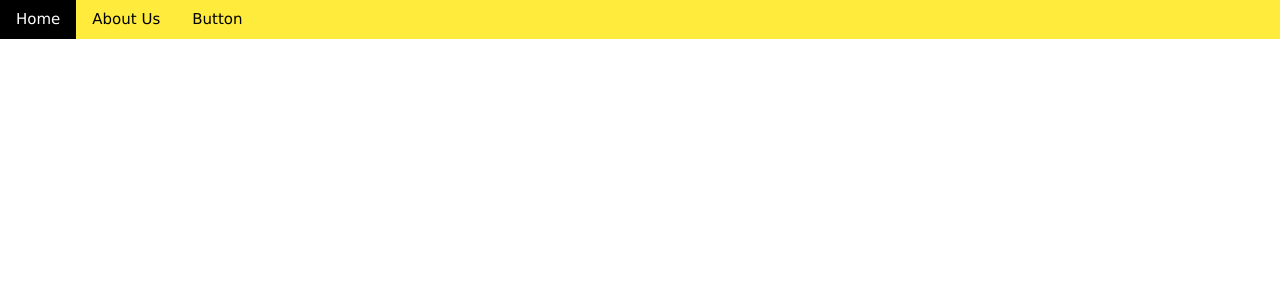
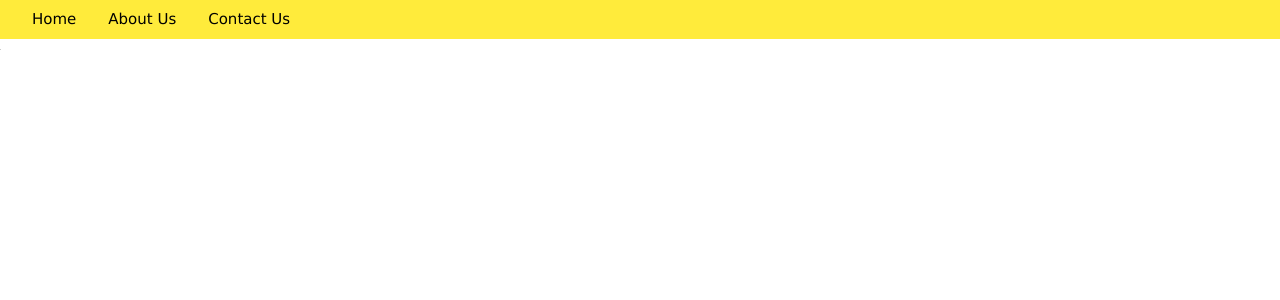
Before and after one commit to mordy-python/apiviz, a Flask app: page / in a window 1280 px wide. Shown: the top 300 px of the page. Run offline with Flask 2, Linux system fonts and the light colour scheme.

Commit message:
tryna figure out how to link the html and css together.

```diff
--- /dev/null
+++ b/static/base.css
@@ -0,0 +1,3 @@
+h1{
+    font-size: 1px;
+}
--- a/templates/base.html
+++ b/templates/base.html
@@ -8,14 +8,17 @@
     <meta name="description" content="">
     <meta name="viewport" content="width=device-width, initial-scale=1">
     <link rel="stylesheet"  href="https://www.w3schools.com/w3css/4/w3.css">
+    <link rel="stylesheet" href="static/base.css">
+
 </head>
 
 <body>
-    <div class="w3-bar w3-yellow">
+    <div class="w3-container header w3-bar w3-yellow">
         <button class="w3-bar-item w3-button w3-hover-black">Home</button>
         <button class="w3-bar-item w3-button w3-hover-black">About Us</button>
-        <button class="w3-bar-item w3-button w3-hover-black">Button</button>
-      </div>
+        <button class="w3-bar-item w3-button w3-hover-black">Contact Us</button>
+    </div>
+    <h1>Hi</h1>
     {% block content %}
 
     {% endblock content %}
```
Also changed, not shown: static/style.css (deleted).
